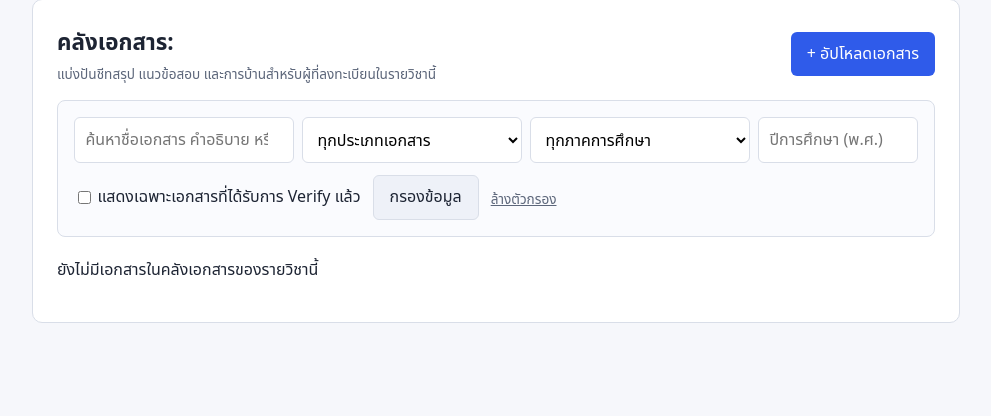
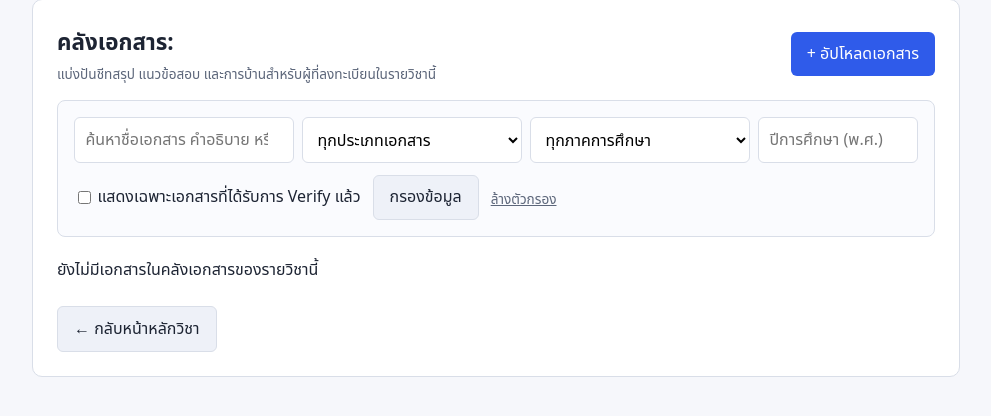
Before and after one commit to 6710685055/CN331_MawongMavods, a Django app: template templates/documents/library.html in a window 1280 px wide. Shown: the part 76-492 px from the top of the page, without its empty margins (144-1135 px from the left). Run offline with Django 5.2, Linux system fonts and the light colour scheme; the template is opened without the code that fills it, so the values that code supplies are empty.

Commit message:
feat(documents): add back button from document library to classroom page

```diff
--- a/templates/documents/library.html
+++ b/templates/documents/library.html
@@ -111,5 +111,9 @@
   {% else %}
     <p>ยังไม่มีเอกสารในคลังเอกสารของรายวิชานี้</p>
   {% endif %}
+
+  <div class="actions" style="margin-top:1.5rem;">
+    <a class="btn secondary" href="{% url 'courses:detail' course.id %}">← กลับหน้าหลักวิชา</a>
+  </div>
 </div>
 {% endblock %}
```
